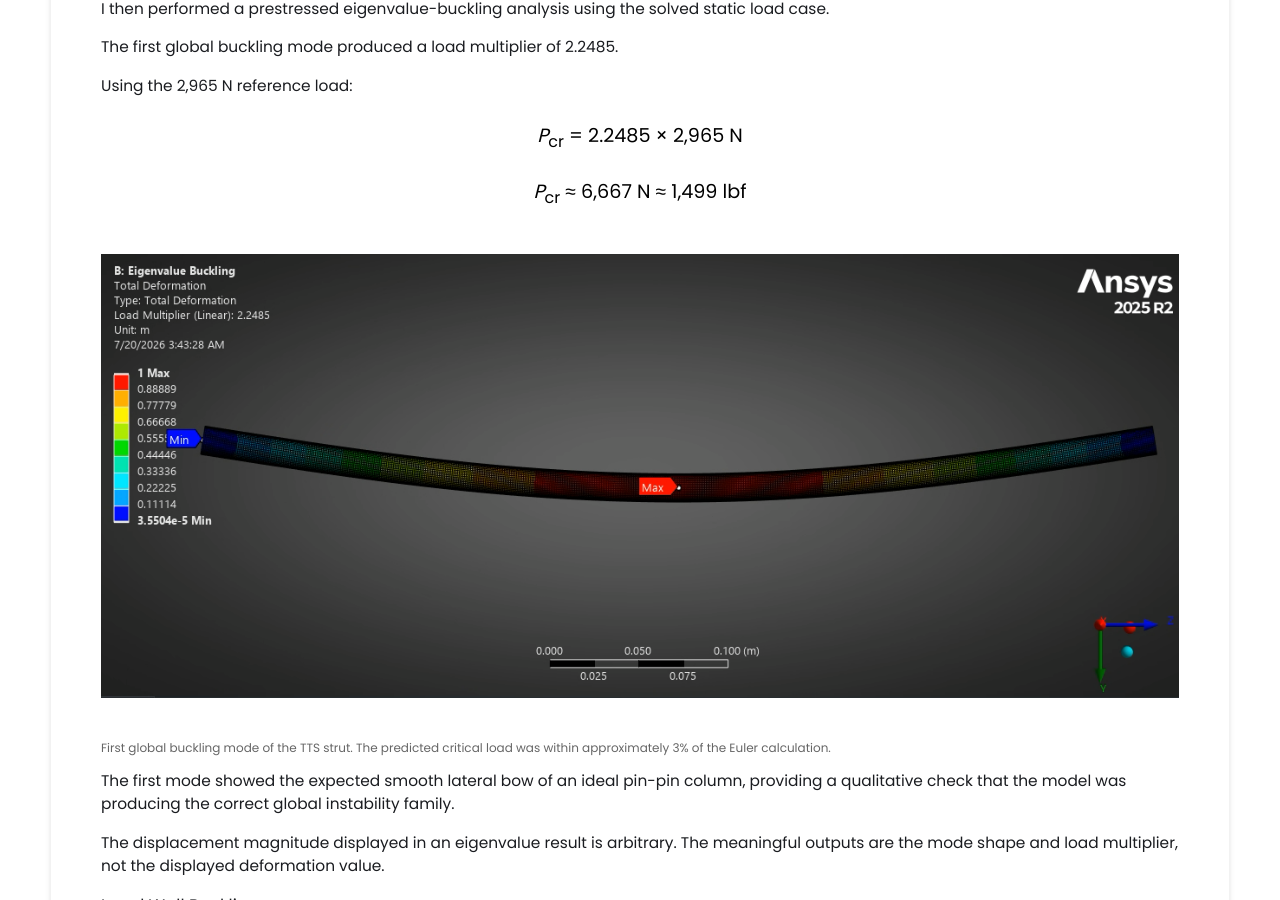
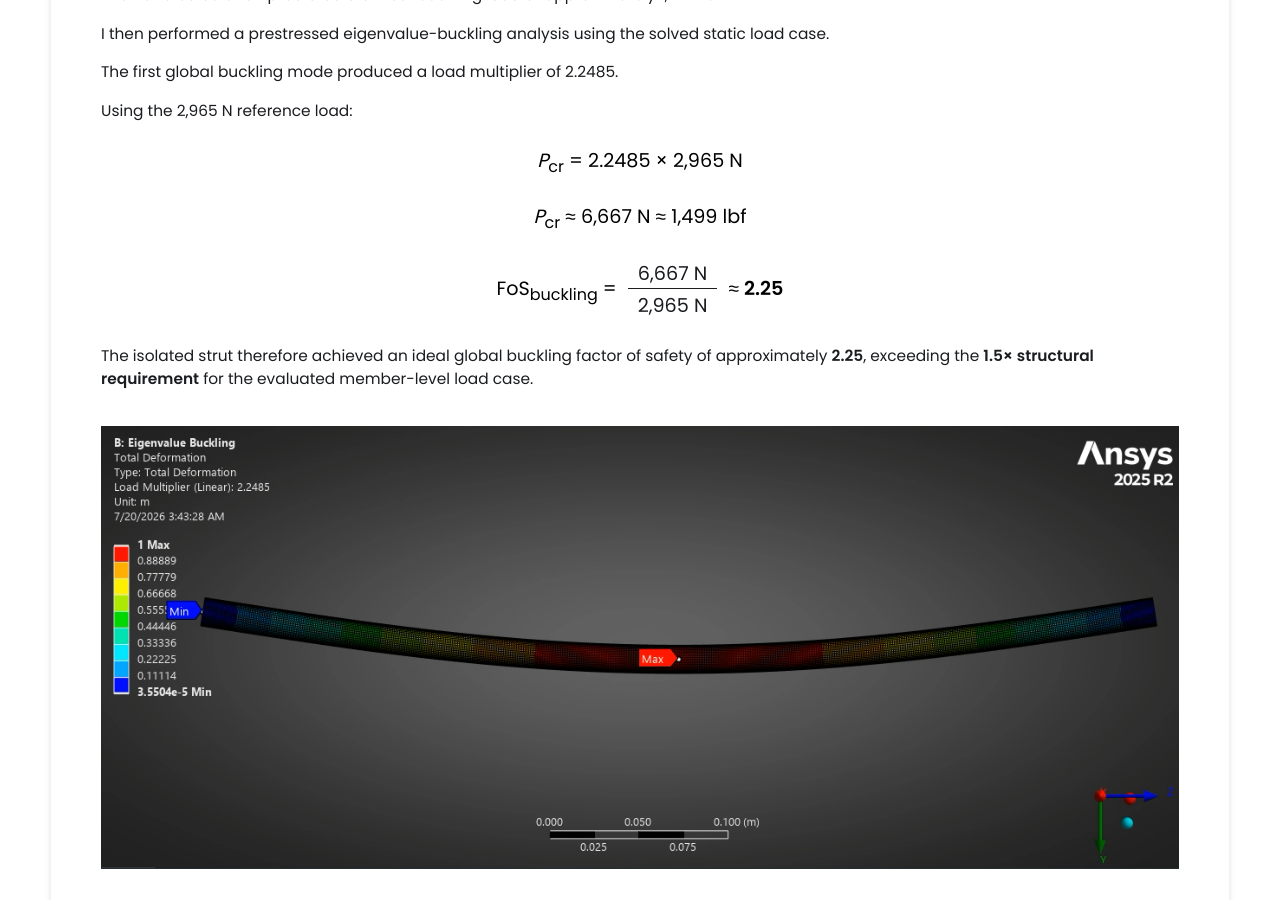
Before and after one commit to mnmohsen/personalwebsite, a Jekyll site: the page built from _projects/demo-project/index.md, in a window 1280 px wide and 900 px high, scrolled down 9824 px. Built offline with Jekyll 4.4.1, drawn with Linux system fonts in a browser that asks for light colours; some of the changed text lies outside the part shown.

Commit message:
Update index.md

```diff
--- a/_projects/demo-project/index.md
+++ b/_projects/demo-project/index.md
@@ -41,6 +41,7 @@ Current Summer 2026 TTS design integrating six hollow aluminum struts, compact c
 - clevis-pin retention concept developed using Smalley retaining rings
 - 2,965 N axial reference load used for isolated strut verification
 - analytical and FEA axial stress of approximately 23.4 MPa
+- 2.25× ideal global buckling factor of safety under the evaluated member-level load case, exceeding the 1.5× design requirement
 - global buckling FEA within approximately 3% of the Euler calculation
 - local wall-buckling result converged with respect to coupon length and mesh density
 - converged ideal local-buckling eigenvalue of approximately 2.13 MN
@@ -285,6 +286,21 @@ Using the 2,965 N reference load:
 <div style="text-align:center; font-size:1.2rem; margin:24px 0;">
   <em>P</em><sub>cr</sub> ≈ 6,667 N ≈ 1,499 lbf
 </div>
+
+<div style="text-align:center; font-size:1.2rem; margin:24px 0;">
+  FoS<sub>buckling</sub> =
+  <span style="display:inline-block; vertical-align:middle; text-align:center; margin:0 6px;">
+    <span style="display:block; border-bottom:1px solid currentColor; padding:0 10px;">
+      6,667 N
+    </span>
+    <span style="display:block; padding-top:2px;">
+      2,965 N
+    </span>
+  </span>
+  ≈ <strong>2.25</strong>
+</div>
+
+The isolated strut therefore achieved an ideal global buckling factor of safety of approximately **2.25**, exceeding the **1.5× structural requirement** for the evaluated member-level load case.
 
 <img src="/assets/images/tts_buckling_fea.png" alt="First global eigenvalue buckling mode of the TTS aluminum strut" style="width:100%; max-height:650px; object-fit:contain; margin:20px 0;">
 
@@ -535,10 +551,11 @@ The analysis showed that:
 
 1. the MATLAB tool reproduced the first-principles member calculations
 2. static FEA matched the analytical axial-stress result
-3. global buckling FEA matched Euler within approximately 3%
-4. the local-buckling result was length-converged
-5. the local-buckling result was mesh-converged
-6. local wall buckling does not govern the selected tube design
+3. the isolated strut achieved approximately **2.25× ideal global buckling factor of safety**, exceeding the **1.5× structural requirement**
+4. global buckling FEA matched Euler within approximately 3%
+5. the local-buckling result was length-converged
+6. the local-buckling result was mesh-converged
+7. local wall buckling does not govern the selected tube design
 
 The remaining design uncertainty is concentrated in:
 
```
